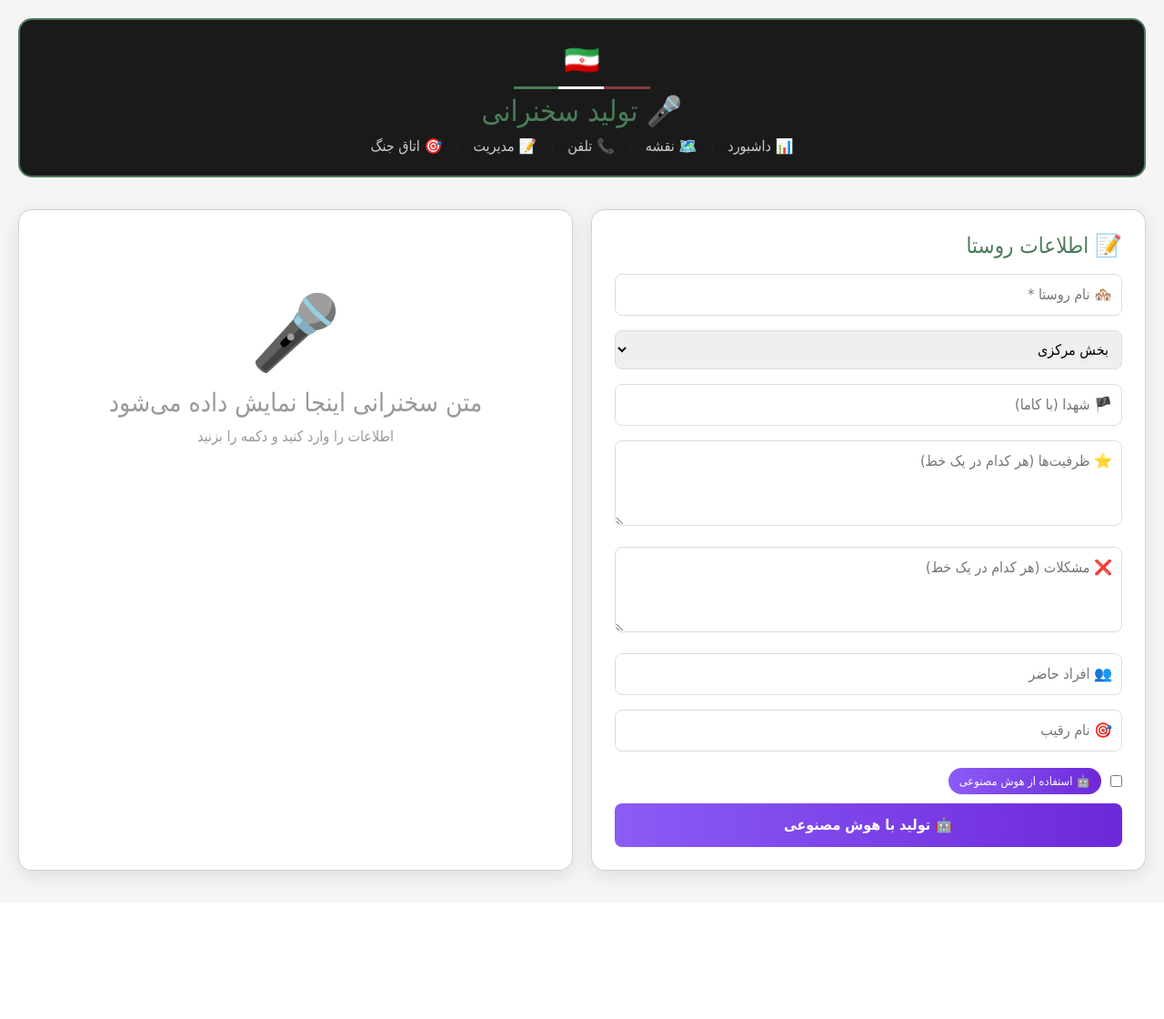
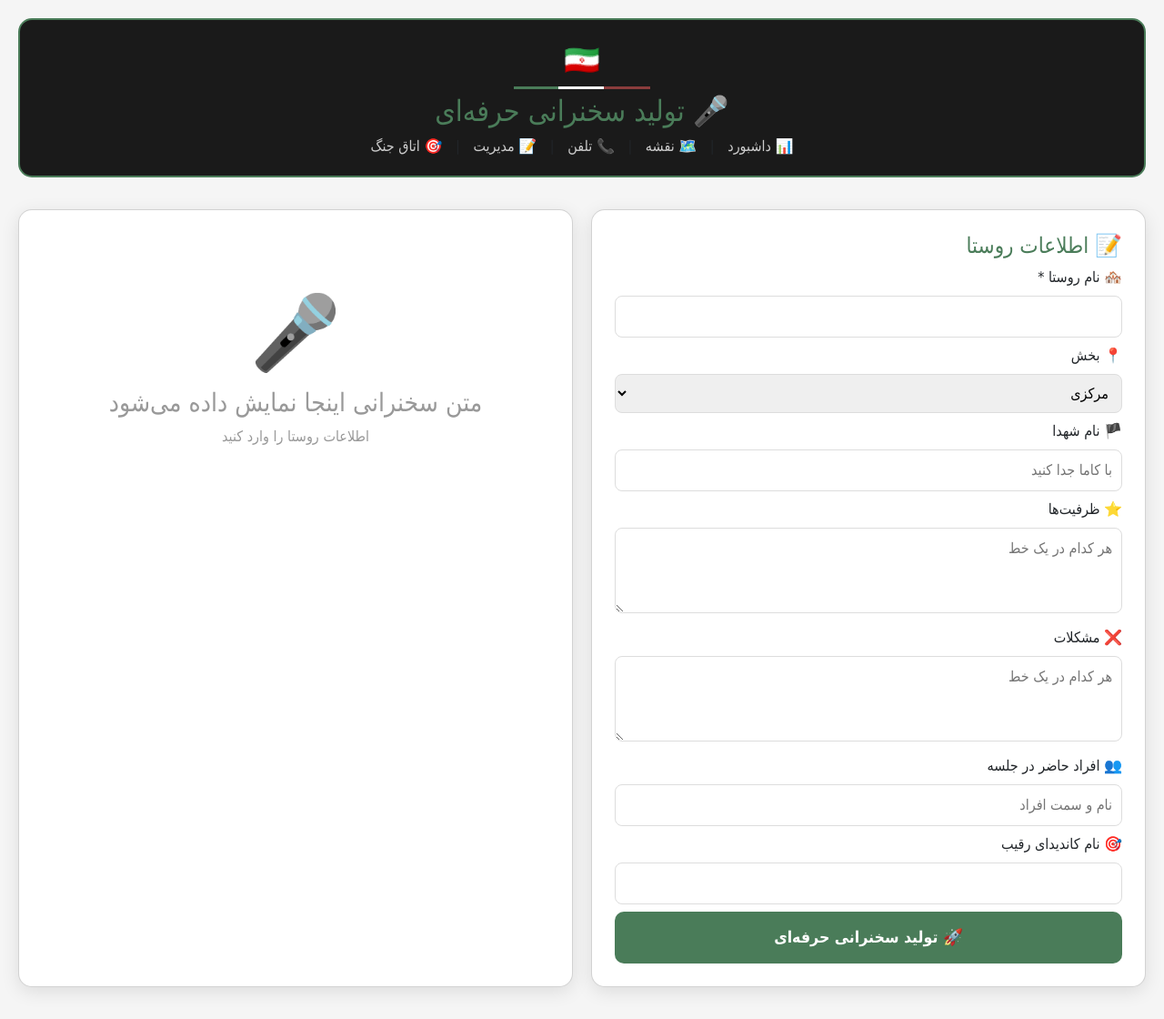
Before and after one commit to frahimzadeh1-hash/sohrabi, a Flask app: page /speech in a window 1280 px wide. Shown: the whole page at 91% size. Before the commit the page ends 974 px from the top, so only its background shows below. Run offline with Flask 3, Linux system fonts and the light colour scheme.

Commit message:
Update speech.html

```diff
--- a/templates/speech.html
+++ b/templates/speech.html
@@ -14,19 +14,17 @@
         .header a:hover { color: #4a7c59; }
         .flag-strip { height: 3px; background: linear-gradient(90deg, #4a7c59 33%, white 33%, white 66%, #8b3c3c 66%); max-width: 150px; margin: 5px auto; }
         input, textarea, select { width: 100%; padding: 10px; margin: 8px 0; border: 1px solid #ddd; border-radius: 8px; }
-        .btn { padding: 12px 30px; border: none; border-radius: 8px; cursor: pointer; width: 100%; font-weight: bold; font-size: 1rem; }
-        .btn-ai { background: linear-gradient(90deg, #8b5cf6, #6d28d9); color: white; }
-        .btn-normal { background: #4a7c59; color: white; }
+        .btn { padding: 15px; border: none; border-radius: 10px; cursor: pointer; width: 100%; font-weight: bold; font-size: 1.1rem; }
+        .btn-generate { background: #4a7c59; color: white; }
         .btn-copy { background: #f59e0b; color: black; margin-top: 10px; }
-        .speech-box { background: #f9f9f9; padding: 30px; border-radius: 15px; line-height: 2.8; white-space: pre-wrap; border: 2px solid #4a7c59; }
-        .ai-badge { background: linear-gradient(90deg, #8b5cf6, #6d28d9); color: white; padding: 5px 12px; border-radius: 20px; font-size: 0.8rem; }
+        .speech-box { background: #f9f9f9; padding: 30px; border-radius: 15px; line-height: 2.8; white-space: pre-wrap; border: 2px solid #4a7c59; font-size: 1rem; }
     </style>
 </head>
 <body>
     <div class="header">
         <div style="font-size:2rem;">🇮🇷</div>
         <div class="flag-strip"></div>
-        <h2>🎤 تولید سخنرانی</h2>
+        <h2>🎤 تولید سخنرانی حرفه‌ای</h2>
         <a href="/">📊 داشبورد</a> |
         <a href="/map">🗺️ نقشه</a> |
         <a href="/contacts">📞 تلفن</a> |
@@ -38,24 +36,32 @@
         <div class="card" style="flex:1; min-width:350px;">
             <h4 style="color:#4a7c59;">📝 اطلاعات روستا</h4>
             <form method="POST">
-                <input type="text" name="village_name" placeholder="🏘️ نام روستا *" required>
+                <label>🏘️ نام روستا *</label>
+                <input type="text" name="village_name" required>
+
+                <label>📍 بخش</label>
                 <select name="section">
-                    <option value="مرکزی">بخش مرکزی</option>
-                    <option value="صوفیان">بخش صوفیان</option>
-                    <option value="تسوج">بخش تسوج</option>
+                    <option value="مرکزی">مرکزی</option>
+                    <option value="صوفیان">صوفیان</option>
+                    <option value="تسوج">تسوج</option>
                 </select>
-                <input type="text" name="martyrs" placeholder="🏴 شهدا (با کاما)">
-                <textarea name="capacities" rows="3" placeholder="⭐ ظرفیت‌ها (هر کدام در یک خط)"></textarea>
-                <textarea name="problems" rows="3" placeholder="❌ مشکلات (هر کدام در یک خط)"></textarea>
-                <input type="text" name="key_people" placeholder="👥 افراد حاضر">
-                <input type="text" name="opponent" placeholder="🎯 نام رقیب">
 
-                <label style="display:flex; align-items:center; gap:10px; margin:10px 0; cursor:pointer;">
-                    <input type="checkbox" name="use_ai" style="width:auto;">
-                    <span class="ai-badge">🤖 استفاده از هوش مصنوعی</span>
-                </label>
+                <label>🏴 نام شهدا</label>
+                <input type="text" name="martyrs" placeholder="با کاما جدا کنید">
 
-                <button type="submit" class="btn btn-ai">🤖 تولید با هوش مصنوعی</button>
+                <label>⭐ ظرفیت‌ها</label>
+                <textarea name="capacities" rows="3" placeholder="هر کدام در یک خط"></textarea>
+
+                <label>❌ مشکلات</label>
+                <textarea name="problems" rows="3" placeholder="هر کدام در یک خط"></textarea>
+
+                <label>👥 افراد حاضر در جلسه</label>
+                <input type="text" name="key_people" placeholder="نام و سمت افراد">
+
+                <label>🎯 نام کاندیدای رقیب</label>
+                <input type="text" name="opponent">
+
+                <button type="submit" class="btn btn-generate">🚀 تولید سخنرانی حرفه‌ای</button>
             </form>
         </div>
 
@@ -63,13 +69,13 @@
             {% if generated %}
             <h4 style="color:#4a7c59;">✅ متن سخنرانی</h4>
             <div class="speech-box" id="speechText">{{ speech }}</div>
-            <button class="btn btn-copy" onclick="navigator.clipboard.writeText(document.getElementById('speechText').innerText);alert('✅ کپی شد!')">📋 کپی</button>
-            <a href="/speech"><button class="btn btn-normal" style="margin-top:5px;">🔄 جدید</button></a>
+            <button class="btn btn-copy" onclick="navigator.clipboard.writeText(document.getElementById('speechText').innerText);alert('✅ کپی شد!')">📋 کپی متن</button>
+            <a href="/speech"><button class="btn btn-generate" style="margin-top:5px; background:#666;">🔄 سخنرانی جدید</button></a>
             {% else %}
             <div style="text-align:center; padding:50px; color:#999;">
                 <div style="font-size:5rem;">🎤</div>
                 <h3>متن سخنرانی اینجا نمایش داده می‌شود</h3>
-                <p>اطلاعات را وارد کنید و دکمه را بزنید</p>
+                <p>اطلاعات روستا را وارد کنید</p>
             </div>
             {% endif %}
         </div>
```
